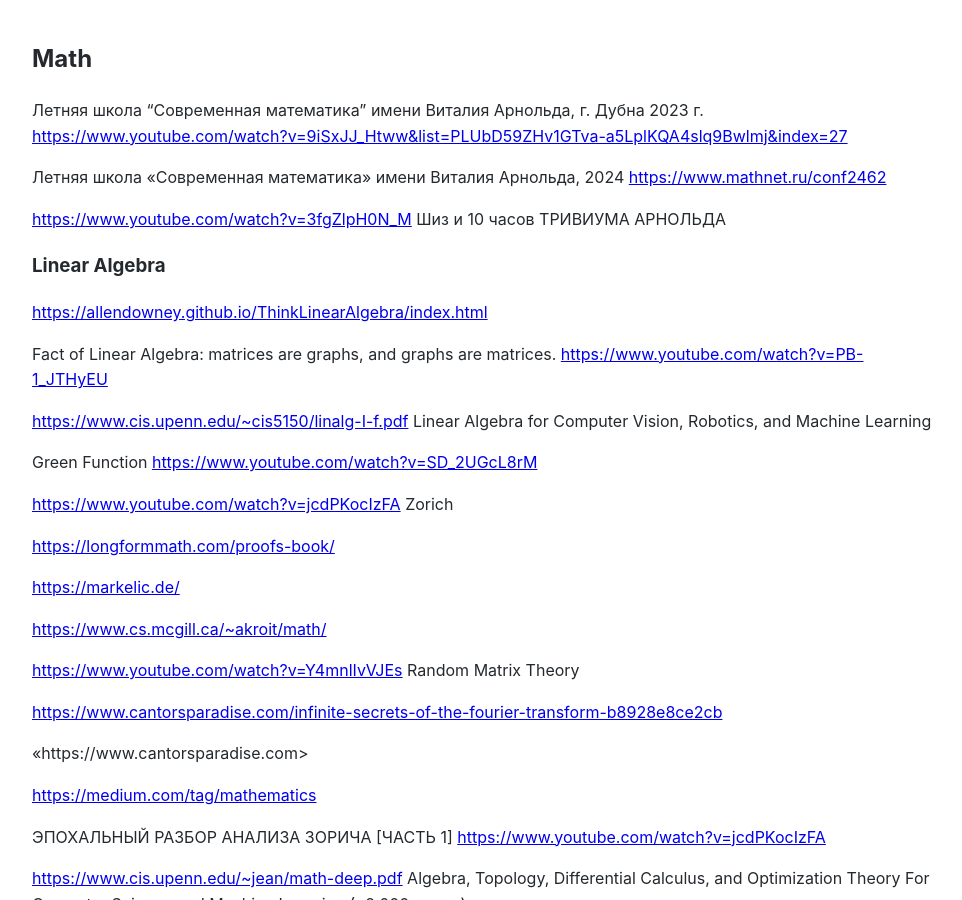
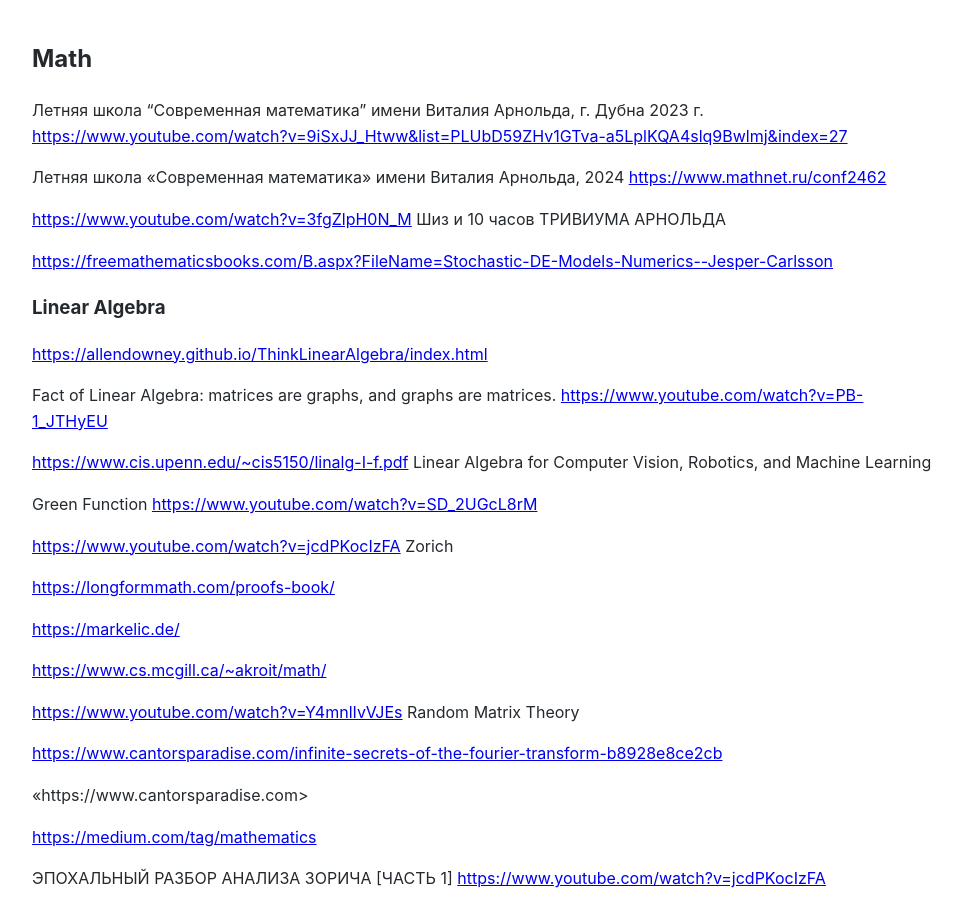
Before and after one commit to Michael-Lubinsky/michael-lubinsky.github.com, a Jekyll site: the page built from math/math.md, in a window 1280 px wide and 900 px high. Shown: the whole window, without its empty margins (158-1120 px from the left). Built offline with Jekyll 4.4.1, drawn with Linux system fonts in a browser that asks for light colours; our own code applies the rules of GitHub Pages for plain Markdown files.

Commit message:
Update math.md

```diff
--- a/math/math.md
+++ b/math/math.md
@@ -7,6 +7,8 @@
 
 <https://www.youtube.com/watch?v=3fgZlpH0N_M>
 Шиз и 10 часов ТРИВИУМА АРНОЛЬДА
+
+<https://freemathematicsbooks.com/B.aspx?FileName=Stochastic-DE-Models-Numerics--Jesper-Carlsson>
 
 ### Linear Algebra
 
```
